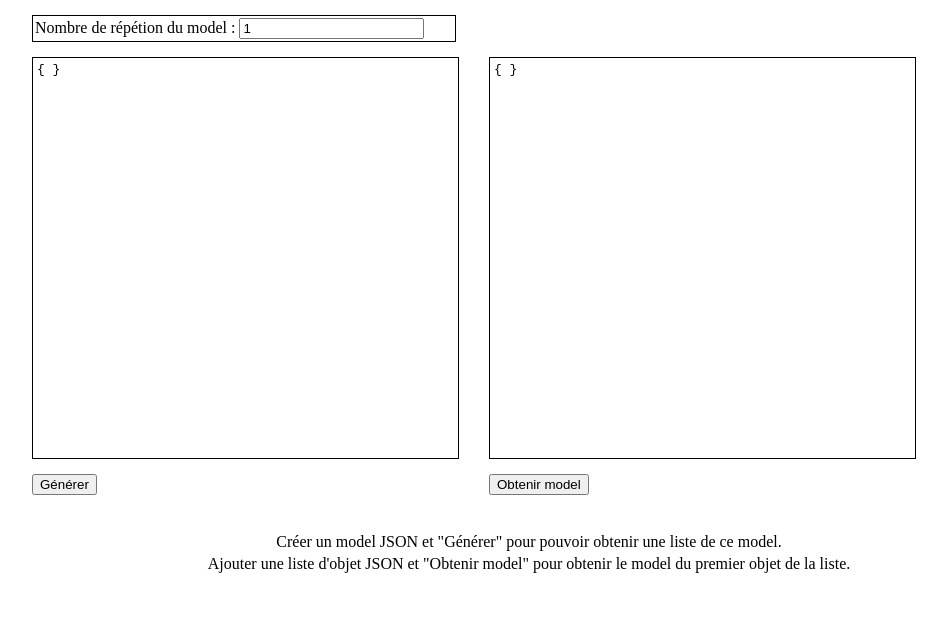
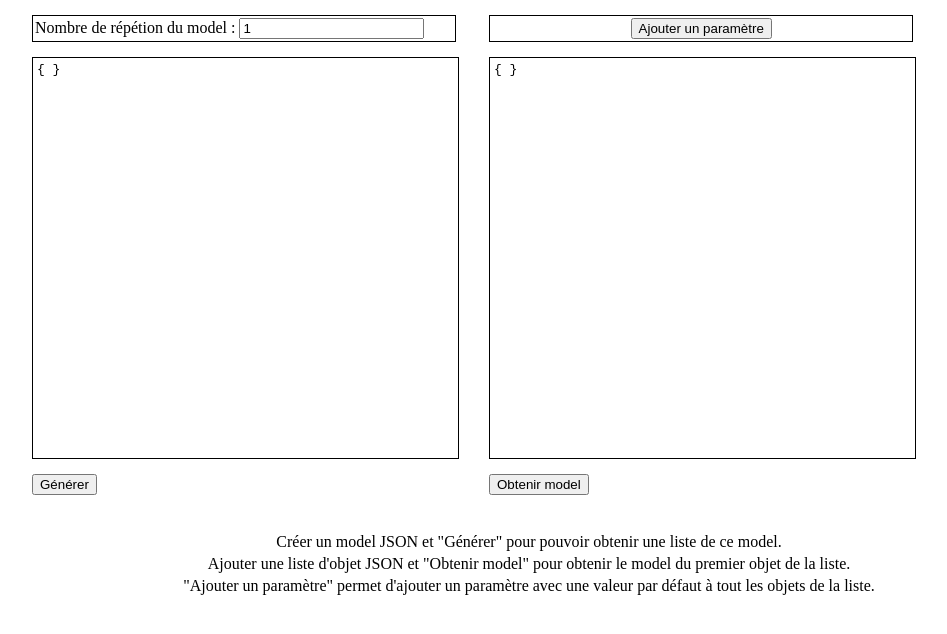
Before and after one commit to LeBarbier/JsonMockEditor, a Vue app: page / in a window 1280 px wide. Shown: the top 634 px of the page, without its empty margins (111-1058 px from the left). Built offline with nearby package versions, Linux system fonts and the light colour scheme.

Commit message:
Gestion du bouton modal "Ajouter un paramètre". Gestion de l'ajout d'un paramètre au mock avec un nom et une valeur par défaut. Ajout des informations correspondante à l'ajout de la fonctionnalité.

```diff
--- a/src/components/Home.vue
+++ b/src/components/Home.vue
@@ -9,11 +9,13 @@
             <div class="gestionMock">
                 <mock :nbr-mock="nbrMock"
                       :model="model"
-                      @obtenirModel="(value) => obtenirModel(value)"/>
+                      :nouveau-param="nouveauParam"
+                      @obtenirModel="(value) => obtenirModel(value)"
+                      @toggleModal="() => afficherModalAjoutParam = !afficherModalAjoutParam" />
             </div>
         </div>
 
-        <modal-ajout-param v-if="afficherModalAjoutParam" @fermerModal="fermerModal" />
+        <modal-ajout-param v-if="afficherModalAjoutParam" @toggleModal="(value) => fermerModal(value)" />
         <infos />
     </div>
 </template>
@@ -31,6 +33,7 @@
                 model: {},
                 mock: [],
                 nbrMock: 1,
+                nouveauParam: {},
                 afficherModalAjoutParam: false
             };
         },
@@ -50,7 +53,7 @@
             },
             fermerModal(param) {
                 if (param !== null) {
-
+                    this.nouveauParam = param;
                 }
 
                 this.afficherModalAjoutParam = !this.afficherModalAjoutParam;
--- a/src/components/Infos.vue
+++ b/src/components/Infos.vue
@@ -4,6 +4,8 @@
             Créer un model JSON et "Générer" pour pouvoir obtenir une liste de ce model.
             <br />
             Ajouter une liste d'objet JSON et "Obtenir model" pour obtenir le model du premier objet de la liste.
+            <br />
+            "Ajouter un paramètre" permet d'ajouter un paramètre avec une valeur par défaut à tout les objets de la liste.
         </h4>
 
         <h3 v-show="false">Commandes :</h3>
--- a/src/components/Mock.vue
+++ b/src/components/Mock.vue
@@ -1,8 +1,7 @@
 <template>
     <div class="mock">
-        <div class="params" v-show="false">
-            <label>Nombre de répétion du model : </label>
-            <input type="number" />
+        <div class="params" >
+            <button @click="toggleModal">Ajouter un paramètre</button>
         </div>
 
         <div class="mock__editor">
@@ -22,7 +21,7 @@
         name: 'Mock',
         data() {
             return {
-                mock: []
+                mock: {}
             };
         },
         props: {
@@ -34,6 +33,10 @@
                 type: Number,
                 required: false,
                 default: 0
+            },
+            nouveauParam: {
+                type: Object,
+                required: false
             }
         },
         computed: {
@@ -74,6 +77,17 @@
                 modelConcatene += "]";
 
                 return modelConcatene;
+            },
+            toggleModal() {
+                this.$emit("toggleModal");
+            },
+            ajouterNouveauParam(param) {
+                var mockAvecNouveauParam = [];
+                this.mockFormatteJson.forEach(obj => {
+                    obj[param.nom] = param.valeur
+                    mockAvecNouveauParam.push(obj);
+                });
+                this.mock.setValue(JSON.stringify(mockAvecNouveauParam, null, "\t"));
             }
         },
         mounted() {
@@ -86,6 +100,9 @@
             },
             nbrMock() {
                 this.mock.setValue(this.genererMock());
+            },
+            nouveauParam() {
+                this.ajouterNouveauParam(this.nouveauParam);
             }
         }
     };
@@ -106,5 +123,6 @@
         width: 98%;
         margin-bottom: 4px;
         padding: 2px;
+        text-align:center;
     }
 </style>
--- a/src/components/ModalAjoutParam.vue
+++ b/src/components/ModalAjoutParam.vue
@@ -30,10 +30,10 @@
         },
         methods: {
             fermer() {
-                this.$emit('fermerModal', null);
+                this.$emit('toggleModal', null);
             },
             ajouter() {
-                this.$emit('fermerModal', { nom: this.nom, valeur: this.valeur });
+                this.$emit('toggleModal', { nom: this.nom, valeur: this.valeur });
             }
         }
     }
```
